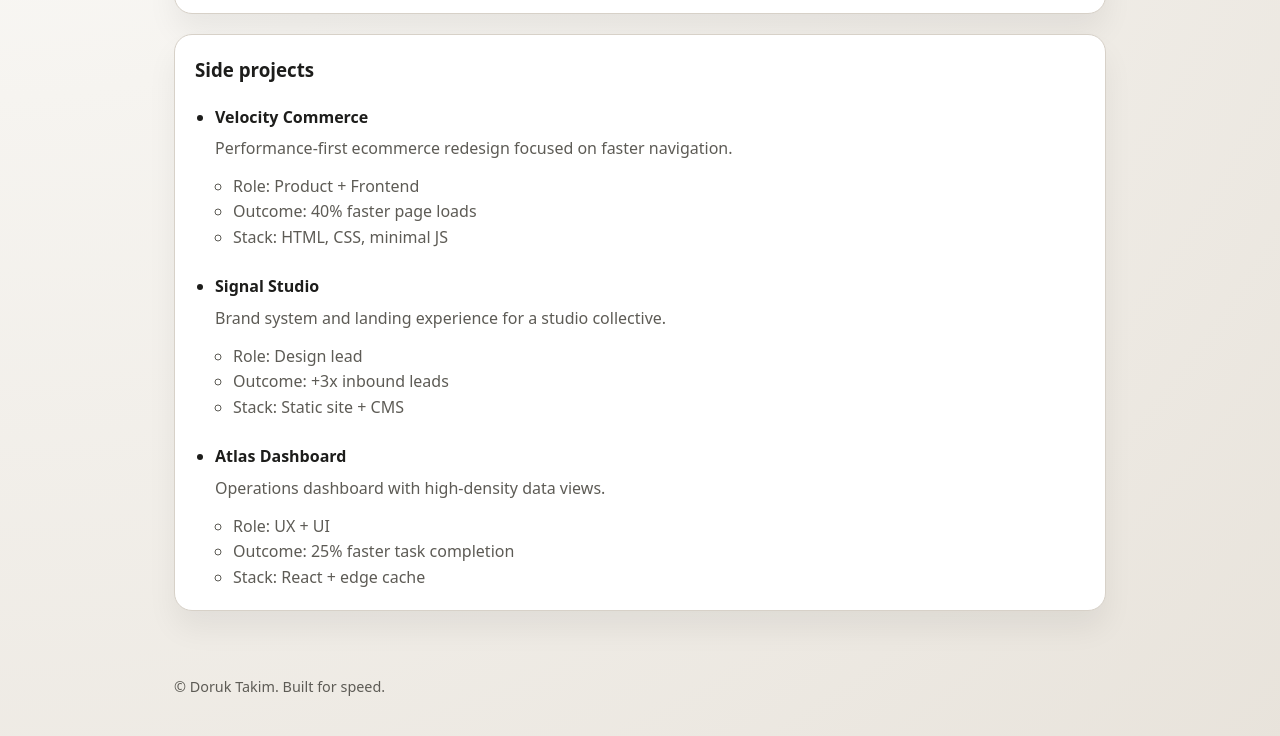
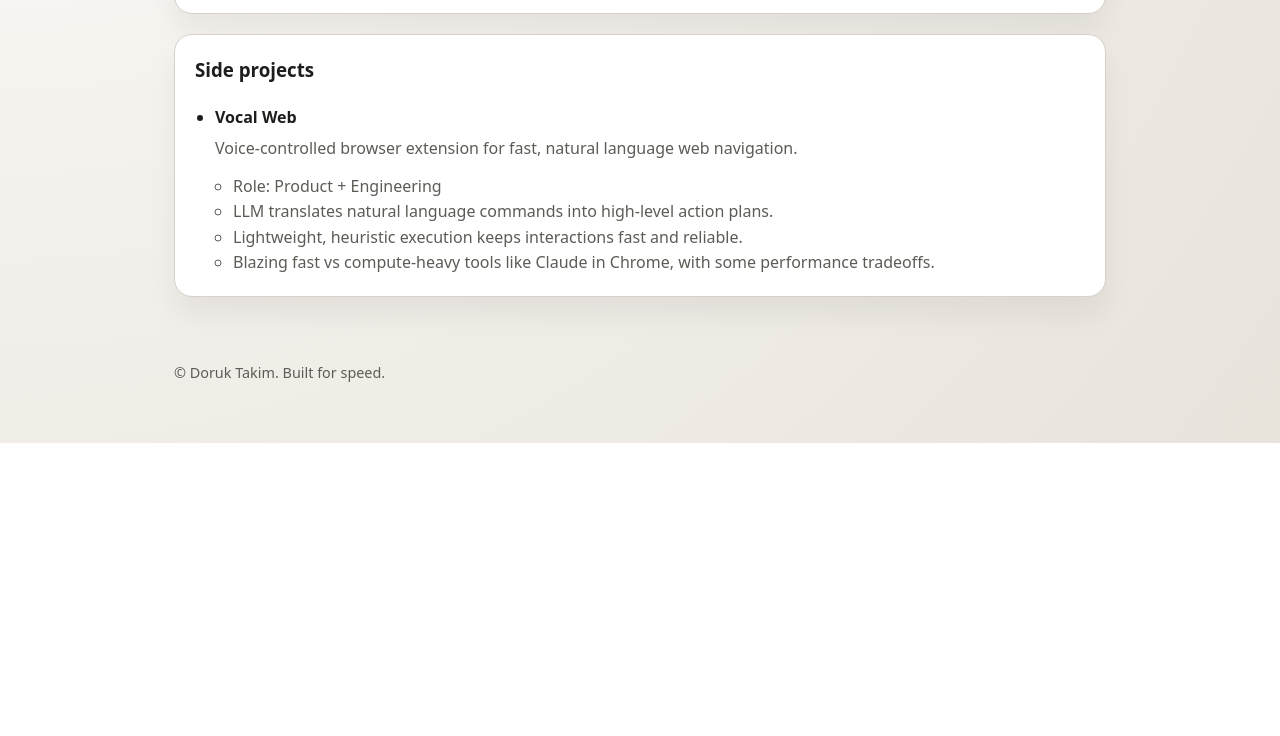
Before and after one commit to doruktakim/doruktakim.github.io, an Eleventy site: page src/experience.md in a window 1280 px wide. Shown: the part 542-1278 px from the top of the page. After the commit the page ends 985 px from the top, so only its background shows below. Built offline with nearby package versions, Linux system fonts and the light colour scheme; Eleventy itself is replaced by a stand-in of ours; files that its build step writes are made by us from their sources.

Commit message:
feat: update side projects

```diff
--- a/src/experience.md
+++ b/src/experience.md
@@ -38,35 +38,14 @@ title: Experience
       <ol class="timeline-list no-timeline">
         <li class="timeline-item">
           <div class="timeline-header">
-            <h4>Velocity Commerce</h4>
+            <h4>Vocal Web</h4>
           </div>
-          <p class="timeline-role">Performance-first ecommerce redesign focused on faster navigation.</p>
+          <p class="timeline-role">Voice-controlled browser extension for fast, natural language web navigation.</p>
           <ul class="timeline-details">
-            <li>Role: Product + Frontend</li>
-            <li>Outcome: 40% faster page loads</li>
-            <li>Stack: HTML, CSS, minimal JS</li>
-          </ul>
-        </li>
-        <li class="timeline-item">
-          <div class="timeline-header">
-            <h4>Signal Studio</h4>
-          </div>
-          <p class="timeline-role">Brand system and landing experience for a studio collective.</p>
-          <ul class="timeline-details">
-            <li>Role: Design lead</li>
-            <li>Outcome: +3x inbound leads</li>
-            <li>Stack: Static site + CMS</li>
-          </ul>
-        </li>
-        <li class="timeline-item">
-          <div class="timeline-header">
-            <h4>Atlas Dashboard</h4>
-          </div>
-          <p class="timeline-role">Operations dashboard with high-density data views.</p>
-          <ul class="timeline-details">
-            <li>Role: UX + UI</li>
-            <li>Outcome: 25% faster task completion</li>
-            <li>Stack: React + edge cache</li>
+            <li>Role: Product + Engineering</li>
+            <li>LLM translates natural language commands into high-level action plans.</li>
+            <li>Lightweight, heuristic execution keeps interactions fast and reliable.</li>
+            <li>Blazing fast vs compute-heavy tools like Claude in Chrome, with some performance tradeoffs.</li>
           </ul>
         </li>
       </ol>
```
Also changed, not shown: docs/experience/index.html (+6 -27 lines).
